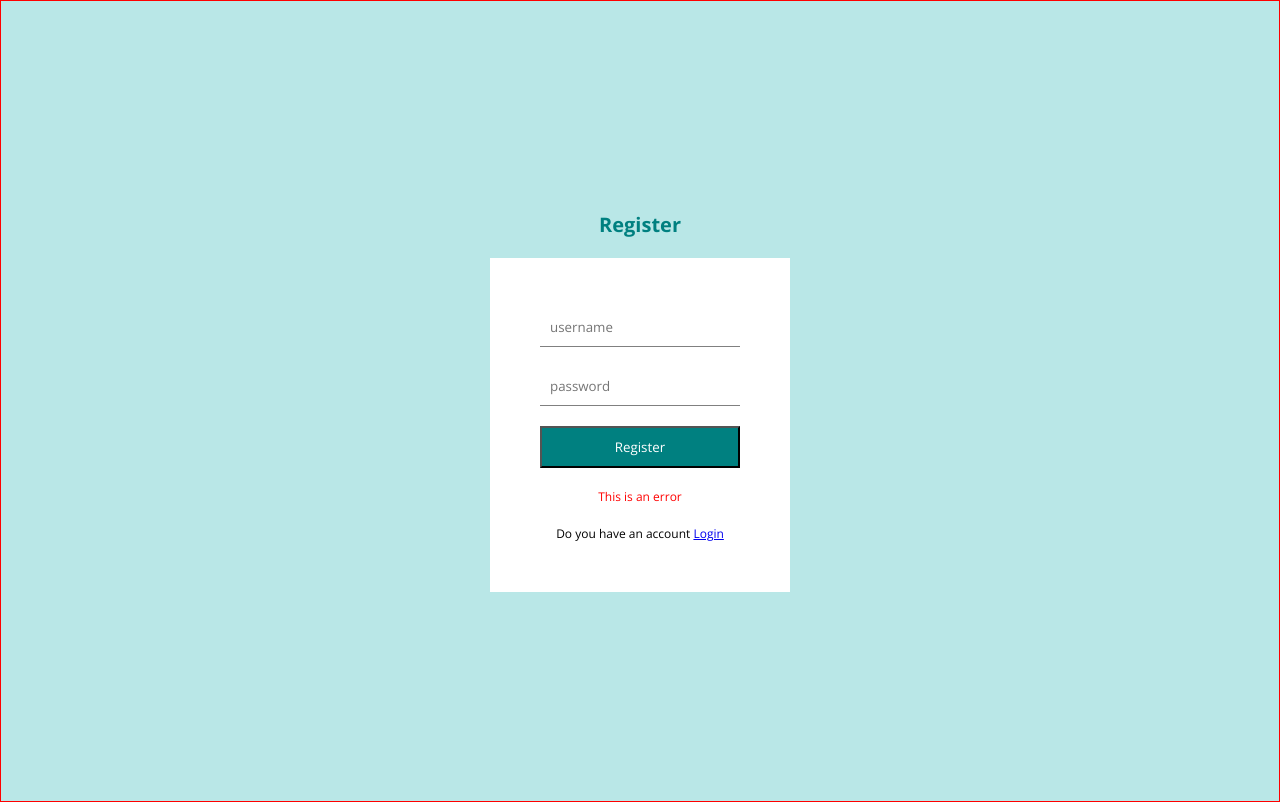
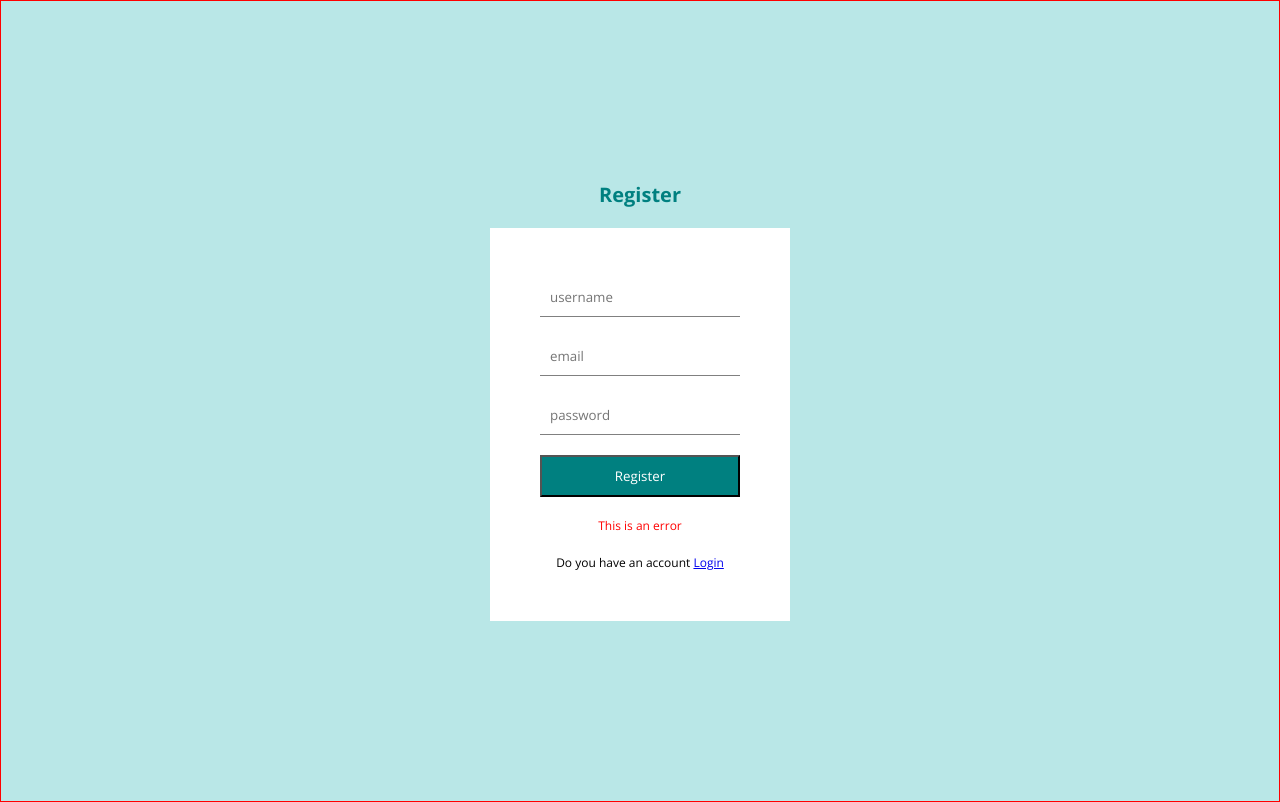
Before and after one commit to jerry-jma/full-stack-blog, a React (Create React App) app in the folder client/: page /register in a window 1280 px wide. Built offline with nearby package versions, Linux system fonts and the light colour scheme.

Commit message:
feat: add required for login and register

```diff
--- a/client/src/pages/Login.jsx
+++ b/client/src/pages/Login.jsx
@@ -6,8 +6,8 @@
     <div className="auth">
       <h1 className="">Login</h1>
       <form action="" className="">
-        <input type="text" placeholder="username" />
-        <input type="text" placeholder="password" />
+        <input required type="text" placeholder="username" />
+        <input required type="text" placeholder="password" />
         <button>Login</button>
         <p className="">This is an error</p>
         <span>
--- a/client/src/pages/Register.jsx
+++ b/client/src/pages/Register.jsx
@@ -6,8 +6,9 @@
     <div className="auth">
       <h1 className="">Register</h1>
       <form action="" className="">
-        <input type="text" placeholder="username" />
-        <input type="text" placeholder="password" />
+        <input required type="text" placeholder="username" />
+        <input required type="email" placeholder="email" />
+        <input required type="password" placeholder="password" />
         <button>Register</button>
         <p className="">This is an error</p>
         <span>
```
